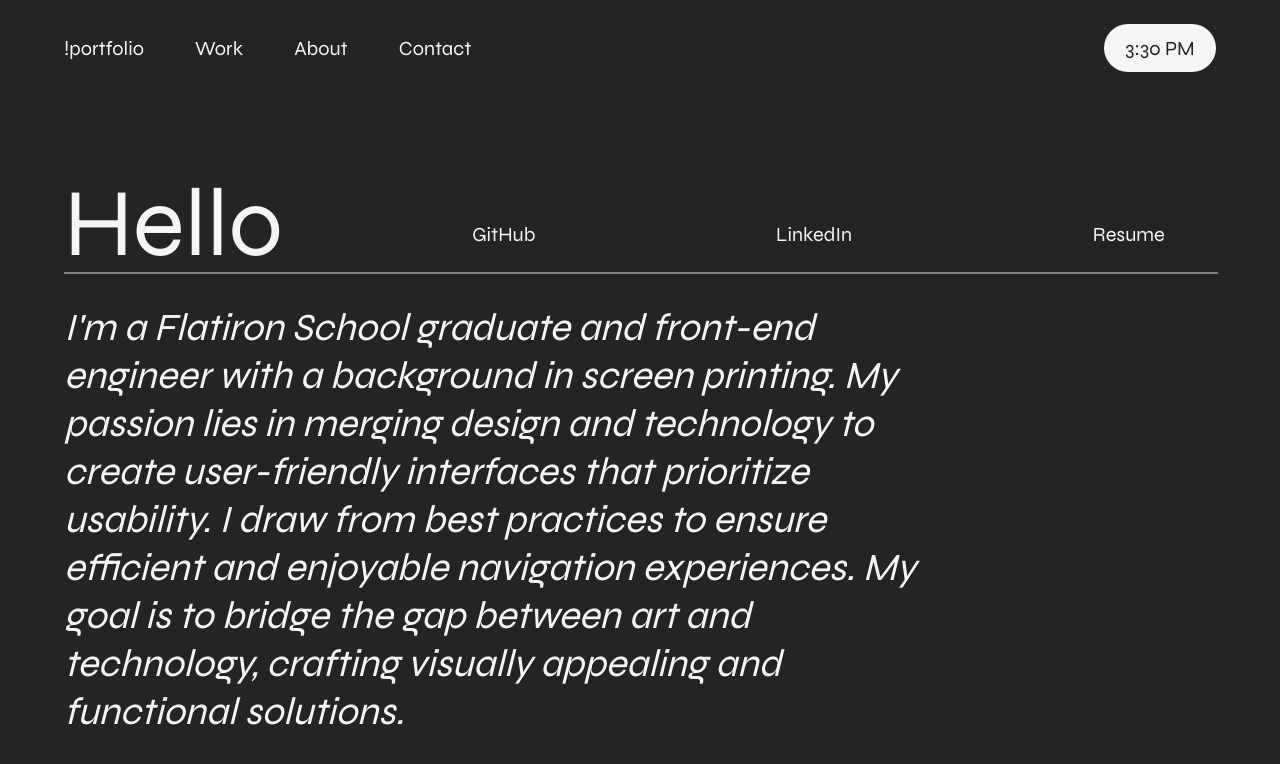
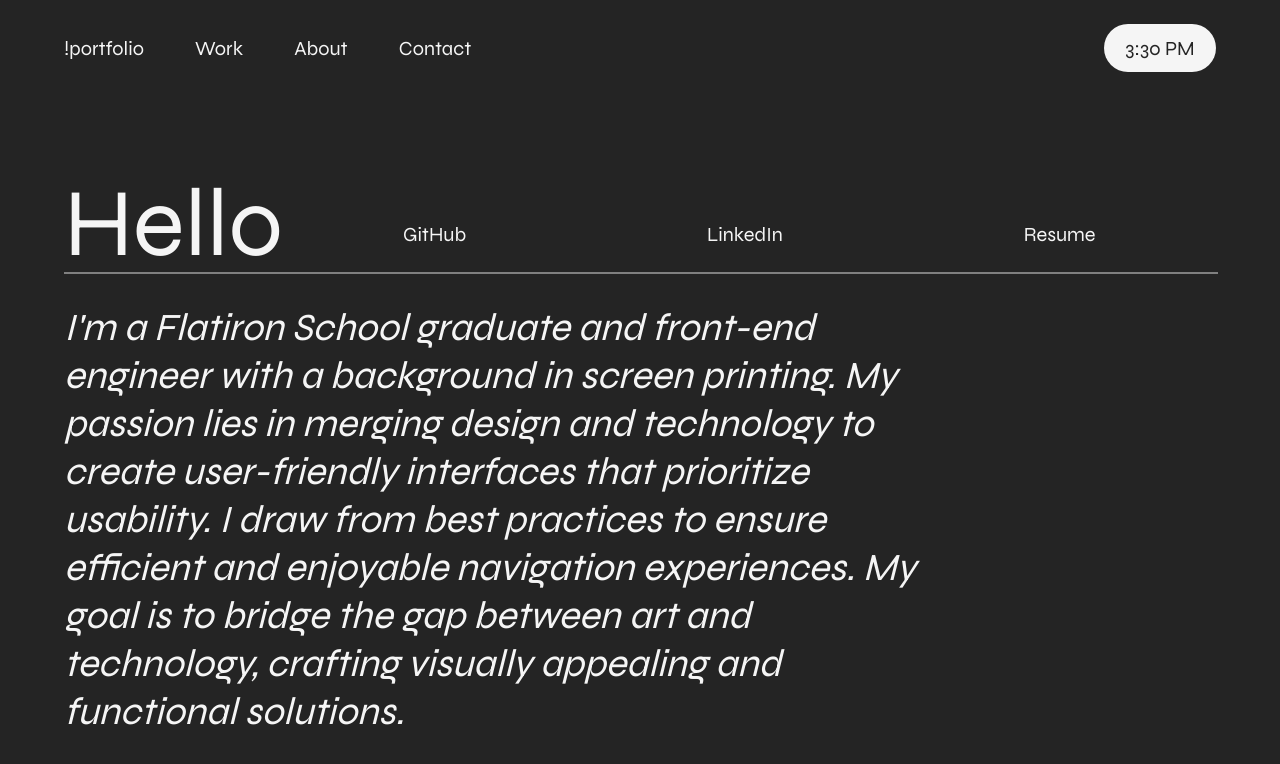
Before and after one commit to Kaltrunner/Portfolio-3, a React (Vite) app: page /about in a window 1280 px wide. Shown: the top 764 px of the page. Built offline with nearby package versions, Linux system fonts and the light colour scheme; a web font is replaced by a local one.

Commit message:
more mobile updates

```diff
--- a/src/App.css
+++ b/src/App.css
@@ -74,15 +74,33 @@ body {
     }
     .about-row-text {
         flex-direction: column;
-        align-items: flex-start;
+        align-items: center;
         height: auto;
         flex-wrap: wrap;
     }
     .about-lorem-div {
         width: 100%;
-        margin-top: 9rem;
+        margin-top: 1.5rem;
     }
+    .about-lorem-div p {
+        font-size: 1.25rem;
+    }
+}
+
+@media only screen and (max-width: 488px) {
     .about-lorem-div p {
         font-size: 1rem;
     }
 }
+
+@media screen and (min-width: 320px) and (max-width: 844px) and (orientation: landscape) {
+    html {
+      transform: rotate(-90deg);
+      transform-origin: left top;
+      width: 100vh;
+      overflow-x: hidden;
+      position: absolute;
+      top: 100%;
+      left: 0;
+    }
+  }
--- a/src/assets/About/About.jsx
+++ b/src/assets/About/About.jsx
@@ -8,13 +8,11 @@ function About() {
   useEffect(() => {
     const hero = document.querySelector(".about-body-container");
     const heroTitles = hero.querySelectorAll(".about-row-text > h1");
-    // const subHeroTitles = hero.querySelectorAll("");
     const heroSeparator = hero.querySelectorAll(".about-row-separator");
     const loremLines = hero.querySelectorAll(".lorem-line");
 
     const initHero = () => {
       gsap.set(heroTitles, { y: "101%" });
-      // gsap.set(subHeroTitles, { y: "101%" });
       gsap.set(heroSeparator, { width: 0 });
       gsap.set(loremLines, { y: "101%" });
     };
@@ -22,25 +20,19 @@ function About() {
     const showHero = () => {
       gsap
         .timeline({ defaults: { ease: "expo-out" } })
-        .to(
+        .fromTo(
           heroTitles,
           {
+            opacity: 0,
+          },
+          {
+            opacity: 1,
             duration: 1,
             y: 0,
             stagger: 0.055,
           },
           0
         )
-        // .to(
-        //   subHeroTitles,
-        //   {
-        //     duration: 1,
-        //     opacity: 1,
-        //     y: 0,
-        //     stagger: 0.055,
-        //   },
-        //   0
-        // )
         .fromTo(
           loremLines,
           {
@@ -93,13 +85,14 @@ function About() {
           <div className="about-row">
             <div className="about-row-text">
               <h1>Hello</h1>
+              <div className="about-link-section">
                 <a
                   href="https://github.com/Kaltrunner"
                   target="_blank"
                   rel="noreferrer"
                 >
                   <p
-                  className="nav-text pseudo-text-effect"
+                    className="nav-text pseudo-text-effect about-link"
                     data-after="GitHub"
                     id="nav-under-line"
                   >
@@ -112,7 +105,7 @@ function About() {
                   rel="noreferrer"
                 >
                   <p
-                  className="nav-text pseudo-text-effect"
+                    className="nav-text pseudo-text-effect about-link"
                     data-after="LinkedIn"
                     id="nav-under-line"
                   >
@@ -125,13 +118,14 @@ function About() {
                   rel="noreferrer"
                 >
                   <p
-                  className="nav-text pseudo-text-effect"
+                    className="nav-text pseudo-text-effect about-link"
                     data-after="Resume"
                     id="nav-under-line"
                   >
                     <span>Resume</span>
                   </p>
                 </a>
+              </div>
             </div>
             <div className="about-row-separator"></div>
           </div>
--- a/src/assets/About/about.css
+++ b/src/assets/About/about.css
@@ -19,6 +19,17 @@
 .about-row {
     font-size: 12vh;
     height: 22vh;
+}
+
+.about-link-section {
+    width: 100%;
+    display: flex;
+    justify-content: center;
+    justify-content: space-around
+}
+
+.about-link {
+    margin-left: 4vw;
 }
 
 .about-row-text {
```
Lines whose indentation alone changed are shown as unchanged.
